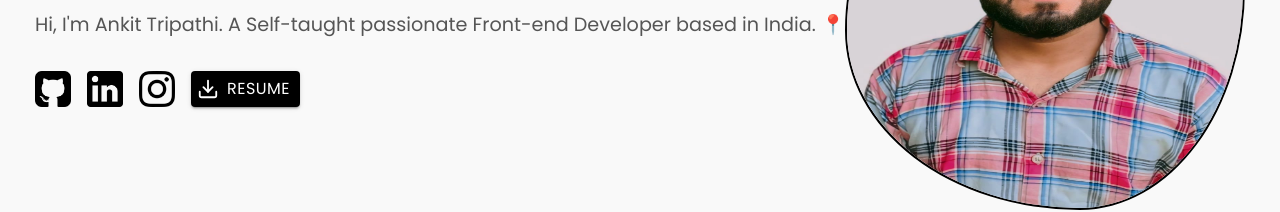
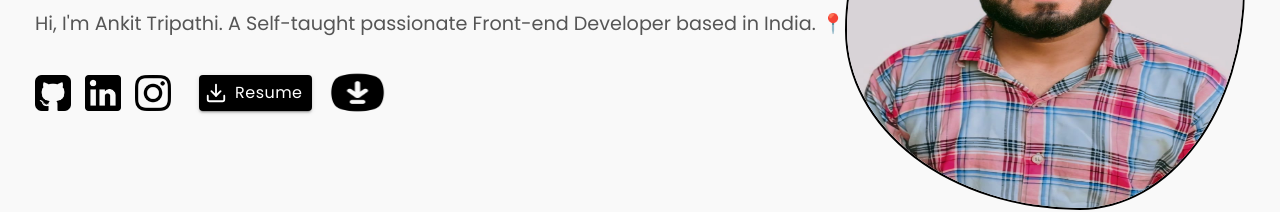
Before and after one commit to ankittripathe/PortFolio-Website, a React (Vite) app: page /about in a window 1280 px wide. Shown: the part 318-530 px from the top of the page. Built offline with nearby package versions, Linux system fonts and the light colour scheme.

Commit message:
scrolltoTop added

```diff
--- a/src/App.jsx
+++ b/src/App.jsx
@@ -5,6 +5,8 @@ import HomePage from "./Pages/HomePage";
 import AboutPage from "./Pages/AboutPage";
 import ProjectsPage from "./Pages/ProjectsPage";
 import ContactPage from "./Pages/ContactPage";
+import ScrollToTopBehaviour from "./Components/ScrollToTopBehaviour";
+
 
 const App = () => {
   return (
@@ -17,6 +19,7 @@ const App = () => {
         <Route path="/contact" element={<ContactPage />} />
       </Routes>
       <Footer />
+      <ScrollToTopBehaviour/>
     </>
   );
 };
--- a/src/Components/DownloadResumeButton.jsx
+++ b/src/Components/DownloadResumeButton.jsx
@@ -9,16 +9,14 @@ export default function DownloadResumeButton() {
   const handleDownload = () => {
     setLoading(true);
 
+    const link = document.createElement("a");
+    link.href = "/resume/ANKIT.pdf";
+    link.download = "ANKIT.pdf";
+    link.click();
+
     setTimeout(() => {
-      const link = document.createElement("a");
-      link.href = "/files/ANKIT.pdf"; // must be inside public/files
-      link.download = "ANKIT.pdf";
-      document.body.appendChild(link); // ensure it’s in DOM
-      link.click();
-      document.body.removeChild(link);
-
       setLoading(false);
-    }, 3000);
+    }, 3500); // simulate download
   };
 
   return (
@@ -40,10 +38,14 @@ export default function DownloadResumeButton() {
         paddingInline: "10px",
         fontSize: "16px",
         paddingBlock: "4px",
-        "&:hover": { backgroundColor: "#222" },
+        textTransform: "none",
+        margin: 0,
+        minWidth: "unset", // remove default button width
+        height: "36px", // same as social icons
+        lineHeight: "1.2", // align text vertically
       }}
     >
-      {loading ? "Downloading..." : "Resume"}
+      {loading ? "wait..." : "Resume"}
     </Button>
   );
 }
--- a/src/Components/Home.jsx
+++ b/src/Components/Home.jsx
@@ -5,6 +5,7 @@ import instagram from "../assets/instagram.png";
 // import handemoji from "../assets/wave-hand.png";
 import "../Components/Styles/Home.css";
 import DownloadResumeButton from "./DownloadResumeButton";
+import downloadIcon from "../assets/download/download1.png";
 
 const Home = () => {
   return (
@@ -44,9 +45,35 @@ const Home = () => {
                     {/* <img src={downloadIcon} alt="downloadIcon" /> */}
                   </a>
 
-                  <a href="">
+                  {/* <a href="" className="resume-btn desktop-only">
                     <DownloadResumeButton />
+                  </a> */}
+
+                  <div className="resume-btn desktop-only">
+                    <DownloadResumeButton />
+                  </div>
+
+                  {/* Desktop Resume Button */}
+                  {/* <div className="resume-btn desktop-only">
+                    <DownloadResumeButton />
+                  </div> */}
+
+                  {/* Mobile Resume Icon */}
+                  {/* <div > */}
+                  <a
+                    href="/resume/ANKIT.pdf"
+                    download
+                    className="resume-icon mobile-only"
+                  >
+                    <img
+                      src={downloadIcon}
+                      alt="Download Resume"
+                      // width="75px"
+                      height="90px"
+                      style={{ height: "45px", width: "63px" }}
+                    />
                   </a>
+                  {/* </div> */}
                 </span>
               </div>
               <img className="profile-img" src={profile} alt="Profile-Image" />
--- /dev/null
+++ b/src/Components/ScrollToTopBehaviour.jsx
@@ -0,0 +1,58 @@
+import { useState, useEffect } from "react";
+import { FaArrowUp } from "react-icons/fa";
+
+const ScrollToTopBehaviour = () => {
+  const [visible, setVisible] = useState(false);
+
+  // Show button when user scrolls down
+  useEffect(() => {
+    const toggleVisibility = () => {
+      if (window.scrollY > 300) {
+        setVisible(true);
+      } else {
+        setVisible(false);
+      }
+    };
+
+    window.addEventListener("scroll", toggleVisibility);
+    return () => window.removeEventListener("scroll", toggleVisibility);
+  }, []);
+
+
+  const scrollToTop = () => {
+    window.scrollTo({
+      top: 0,
+      behavior: "smooth",
+    });
+  };
+
+  return (
+    visible && (
+      <button
+        onClick={scrollToTop}
+        style={{
+          position: "fixed",
+          bottom: "36px",
+          right: "20px",
+          backgroundColor: "black",
+          color: "white",
+          border: "none",
+          // borderRadius: "50%" ,
+          borderRadius:'20px',
+          width: "46px",
+          height: "46px",
+          display: "flex",
+          alignItems: "center",
+          justifyContent: "center",
+          cursor: "pointer",
+          boxShadow: "0 4px 6px rgba(0,0,0,0.5)",
+          zIndex: 999,
+        }}
+      >
+        <FaArrowUp size={24} />
+      </button>
+    )
+  );
+};
+
+export default ScrollToTopBehaviour;
--- a/src/Components/Styles/Footer.css
+++ b/src/Components/Styles/Footer.css
@@ -39,7 +39,7 @@ footer h3 {
 @media only screen and (max-width: 950px) {
   .footerc {
     flex-wrap: wrap;
-    gap: 2rem;
+    /* gap: 2rem; */
     justify-content: center;
     text-align: center;
   }
@@ -49,6 +49,6 @@ footer h3 {
   }
 
   footer {
-    padding: 3rem 0;
+    padding: 2rem 0;
   }
 }
--- a/src/Components/Styles/Home.css
+++ b/src/Components/Styles/Home.css
@@ -110,12 +110,28 @@
 .links a img {
   height: 36px;
   width: auto;
-  padding-right: 1rem;
+  /* padding-right: 1rem; */
+}
+
+.links {
+  display: flex;
+  gap: 14px;
+    align-items: center; ///
+}
+
+.links a,
+.links .resume-btn {
+  display: flex;
+  align-items: center;
+  justify-content: center;
 }
 
 /* testing */
-.links {
-  display: flex;
+.desktop-only {
+  display: block;
+}
+.mobile-only {
+  display: none;
 }
 
 /* Responsivess For Home Section */
@@ -161,8 +177,16 @@
     height: 300px;
   }
 
-  /* testing */
   .links {
+    align-items: center;
     justify-content: center;
   }
+
+  /* testing */
+    .desktop-only {
+    display: none;
+  }
+  .mobile-only {
+    display: block;
+  }
 }
```
Also changed, not shown: 1 other file (tests, documents, lock files or other folders).
